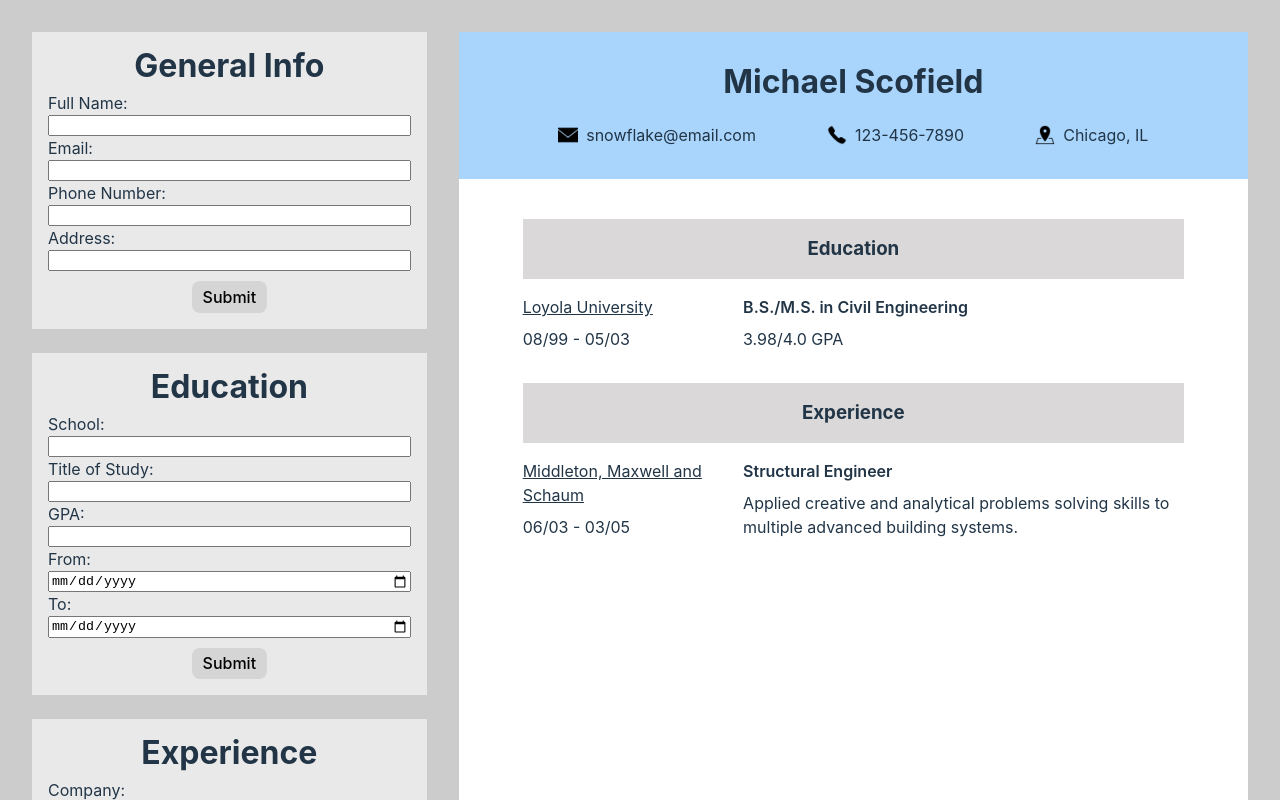
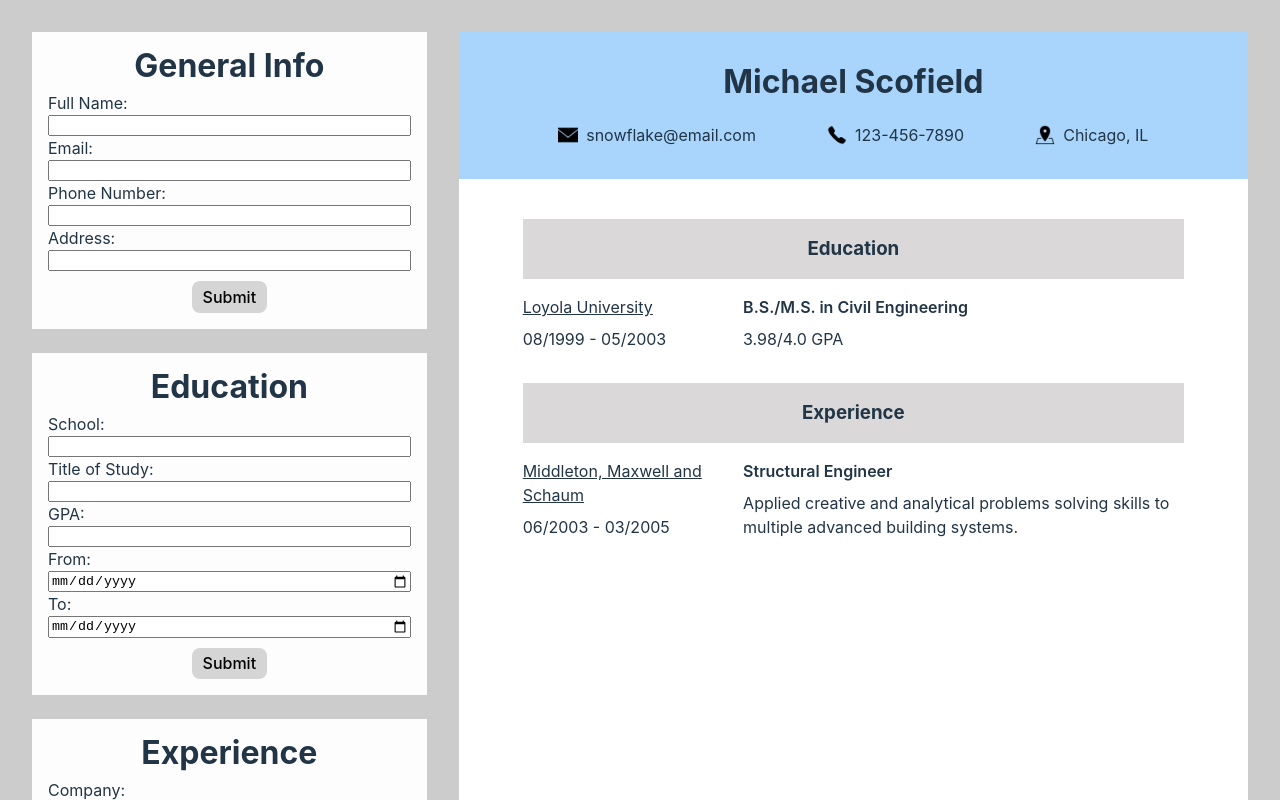
Before and after one commit to kennydn99/cv-application, a React (Vite) app: page / in a window 1280 px wide. Shown: the top 800 px of the page. Built offline with nearby package versions, Linux system fonts and the light colour scheme.

Commit message:
Adjust styling of side section and adjust default values for section components when submitting

```diff
--- a/src/App.css
+++ b/src/App.css
@@ -7,6 +7,7 @@
 .side {
   display: flex;
   flex-direction: column;
+  justify-content: space-between;
   gap: 24px;
 }
 
--- a/src/components/EducationSection.jsx
+++ b/src/components/EducationSection.jsx
@@ -83,21 +83,20 @@ export default function EducationSection({ educationInfo, setEducationInfo }) {
         <div className="info-display">
           <p>
             <strong>School:</strong>{" "}
-            {educationInfo.schoolName || "San Diego State University"}
+            {educationInfo.schoolName || "Loyola University"}
           </p>
           <p>
             <strong>Title of Study:</strong>{" "}
-            {educationInfo.studyTitle ||
-              "Bachelor of Science in Computer Science"}
+            {educationInfo.studyTitle || "B.S./M.S. in Civil Engineering"}
           </p>
           <p>
-            <strong>GPA:</strong> {educationInfo.gpa || "3.5"}
+            <strong>GPA:</strong> {educationInfo.gpa || "3.98"}
           </p>
           <p>
-            <strong>From:</strong> {educationInfo.studyFromDate || "08/2017"}
+            <strong>From:</strong> {educationInfo.studyFromDate || "08/1999"}
           </p>
           <p>
-            <strong>To:</strong> {educationInfo.studyToDate || "12/2021"}
+            <strong>To:</strong> {educationInfo.studyToDate || "05/2003"}
           </p>
           <div className="btn-container">
             <button onClick={handleEdit}>Edit</button>
--- a/src/components/ExperienceSection.jsx
+++ b/src/components/ExperienceSection.jsx
@@ -85,22 +85,23 @@ export default function ExperienceSection({
         // Display submitted data with Edit button
         <div className="info-display">
           <p>
-            <strong>Company:</strong> {experienceInfo.company || "ABC Corp"}
+            <strong>Company:</strong>{" "}
+            {experienceInfo.company || "Middleton, Maxwell and Schaum"}
           </p>
           <p>
             <strong>Position:</strong>{" "}
-            {experienceInfo.position || "Software Engineer"}
+            {experienceInfo.position || "Structural Engineer"}
           </p>
           <p>
             <strong>Responsibilities:</strong>{" "}
             {experienceInfo.responsibilities ||
-              "Developed and maintained web applications."}
+              "Applied creative and analytical problems solving skills to multiple advanced building systems."}
           </p>
           <p>
-            <strong>From:</strong> {experienceInfo.expFromDate || "01/2020"}
+            <strong>From:</strong> {experienceInfo.expFromDate || "06/2003"}
           </p>
           <p>
-            <strong>To:</strong> {experienceInfo.expToDate || "12/2023"}
+            <strong>To:</strong> {experienceInfo.expToDate || "03/2005"}
           </p>
           <div className="btn-container">
             <button onClick={handleEdit}>Edit</button>
--- a/src/components/GeneralInfo.jsx
+++ b/src/components/GeneralInfo.jsx
@@ -75,17 +75,17 @@ export default function GeneralInfoSection({ generalInfo, setGeneralInfo }) {
         // Display submitted data with Edit button
         <div className="info-display">
           <p>
-            <strong>Full Name:</strong> {generalInfo.fullName || "John Doe"}
+            <strong>Full Name:</strong>{" "}
+            {generalInfo.fullName || "Michael Scofield"}
           </p>
           <p>
-            <strong>Email:</strong> {generalInfo.email || "johndoe@email.com"}
+            <strong>Email:</strong> {generalInfo.email || "snowflake@email.com"}
           </p>
           <p>
             <strong>Phone Number:</strong> {generalInfo.phone || "123-456-7890"}
           </p>
           <p>
-            <strong>Address:</strong>{" "}
-            {generalInfo.address || "123 Main St, Cityville"}
+            <strong>Address:</strong> {generalInfo.address || "Chicago, IL"}
           </p>
           <div className="btn-container">
             <button onClick={handleEdit}>Edit</button>
--- a/src/components/Preview.jsx
+++ b/src/components/Preview.jsx
@@ -49,8 +49,10 @@ export default function Preview({
             <div className="left-detail">
               <p>{educationInfo.schoolName || "Loyola University"}</p>
               <p>
-                {formatDateToMonthYear(educationInfo.studyFromDate) || "08/99"}{" "}
-                - {formatDateToMonthYear(educationInfo.studyToDate) || "05/03"}
+                {formatDateToMonthYear(educationInfo.studyFromDate) ||
+                  "08/1999"}{" "}
+                -{" "}
+                {formatDateToMonthYear(educationInfo.studyToDate) || "05/2003"}
               </p>
             </div>
             <div className="right-detail">
@@ -67,8 +69,8 @@ export default function Preview({
             <div className="left-detail">
               <p>{experienceInfo.company || "Middleton, Maxwell and Schaum"}</p>
               <p>
-                {formatDateToMonthYear(experienceInfo.expFromDate) || "06/03"} -{" "}
-                {formatDateToMonthYear(experienceInfo.expToDate) || "03/05"}
+                {formatDateToMonthYear(experienceInfo.expFromDate) || "06/2003"}{" "}
+                - {formatDateToMonthYear(experienceInfo.expToDate) || "03/2005"}
               </p>
             </div>
             <div className="right-detail">
--- a/src/styles/Section.css
+++ b/src/styles/Section.css
@@ -3,7 +3,7 @@
   flex-direction: column;
   padding: 16px;
   gap: 8px;
-  background-color: #e9e9e9;
+  background-color: rgb(253, 253, 253);
 }
 
 .field {
```
